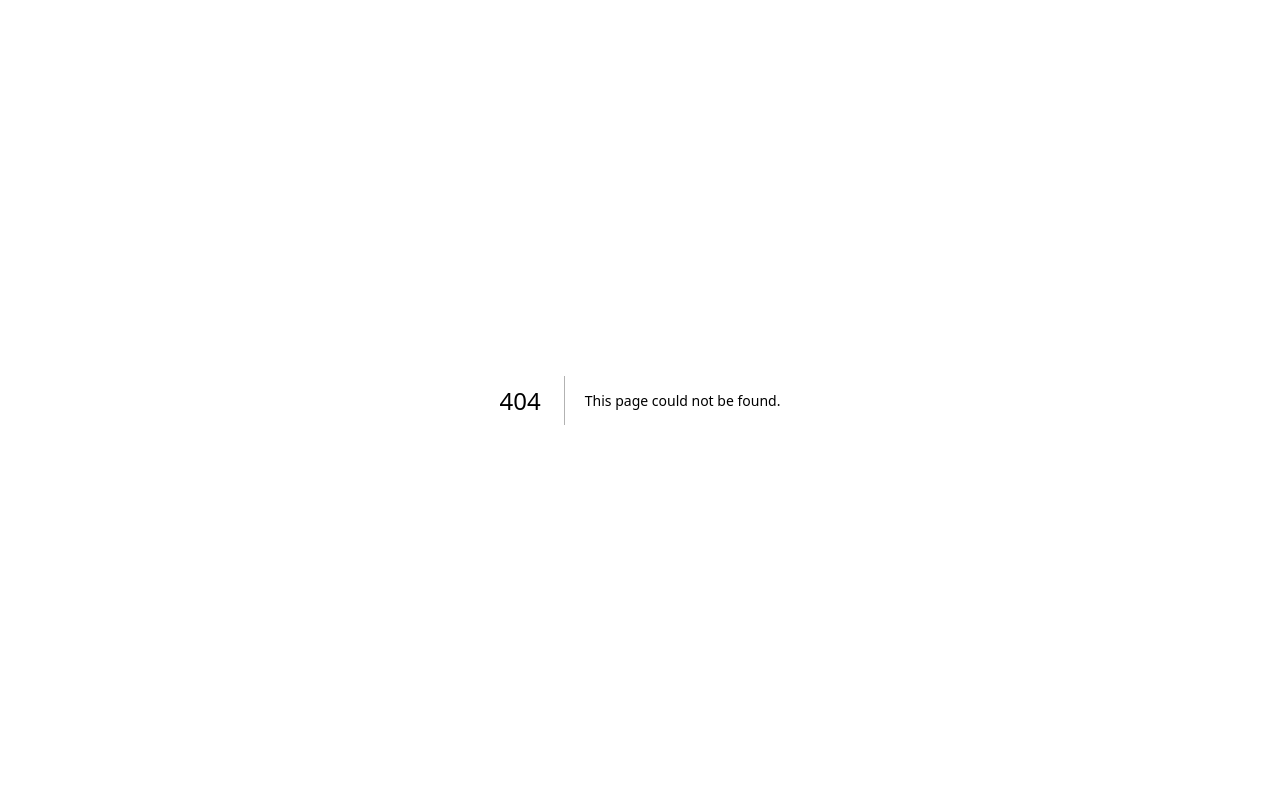
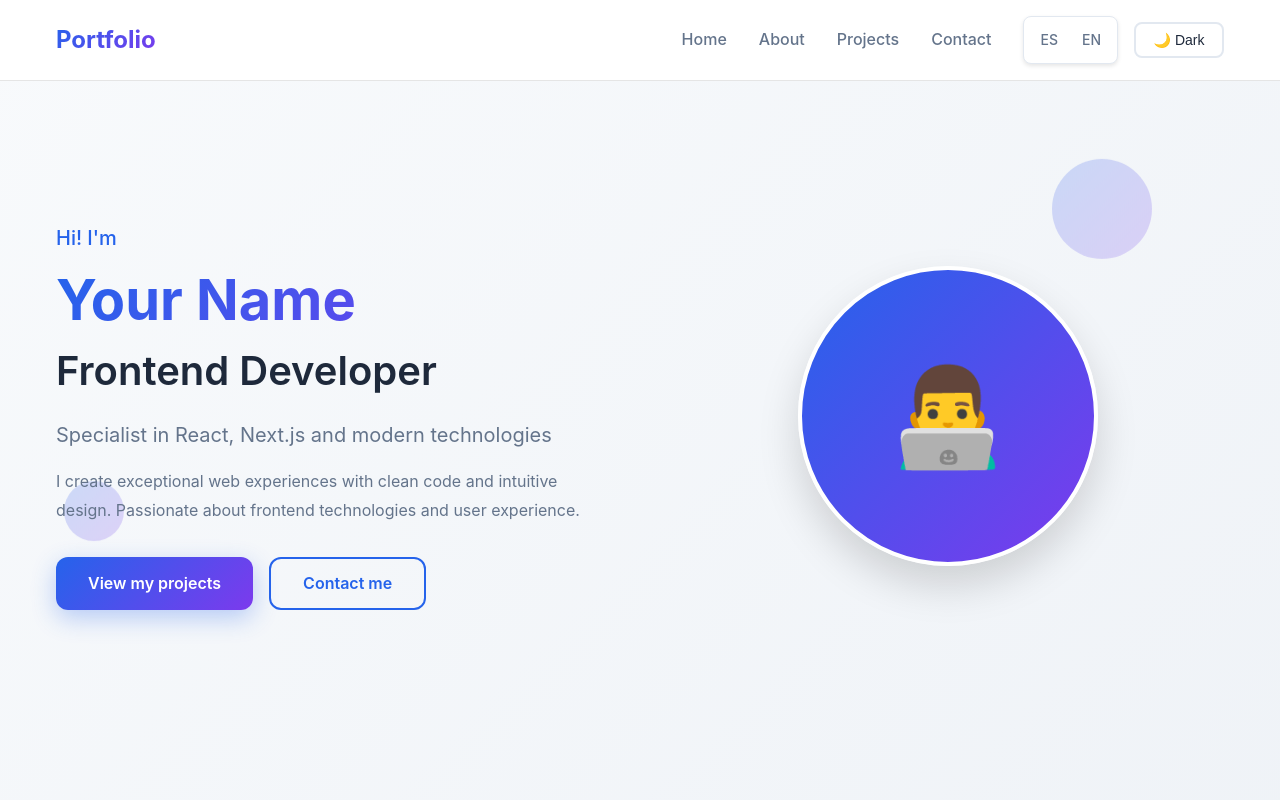
Before and after one commit to guillermo-conde/portfolio, a Next.js app: page /1 in a window 1280 px wide. Before the commit this address had no page. Shown: the top 800 px of the page. Built offline with nearby package versions, Linux system fonts and the light colour scheme.

Commit message:
update (intl): Update providers approach and add lang switch component

```diff
--- /dev/null
+++ b/app/[locale]/layout.tsx
@@ -0,0 +1,22 @@
+import { NextIntlClientProvider } from "next-intl";
+import { getMessages } from "next-intl/server";
+import React from "react";
+
+const Layout = async ({
+  children,
+  params,
+}: {
+  children: React.ReactNode;
+  params: Promise<{ locale: string }>;
+}) => {
+  const { locale } = await params;
+  const messages = await getMessages();
+
+  return (
+    <NextIntlClientProvider messages={messages} locale={locale}>
+      {children}
+    </NextIntlClientProvider>
+  );
+};
+
+export default Layout;
--- /dev/null
+++ b/app/[locale]/page.tsx
@@ -0,0 +1,19 @@
+import Navigation from "@/features/navigation/Navigation";
+import HeroSection from "@/features/hero/HeroSection";
+import AboutSection from "@/features/about/AboutSection";
+import ProjectsSection from "@/features/projects/ProjectsSection";
+import ContactSection from "@/features/contact/ContactSection";
+import Footer from "@/shared/layout/Footer/Footer";
+
+export default async function PortfolioPage() {
+  return (
+    <>
+      <Navigation />
+      <HeroSection />
+      <AboutSection />
+      <ProjectsSection />
+      <ContactSection />
+      <Footer />
+    </>
+  );
+}
--- /dev/null
+++ b/shared/ui/LanguageSwitch/LanguageSwitch.tsx
@@ -0,0 +1,33 @@
+"use client";
+
+import { useLocale } from "next-intl";
+import { Link } from "@/src/i18n/navigation";
+import styles from "./language-switch.module.css";
+
+export function LanguageSwitch() {
+  const locale = useLocale();
+
+  const languages = [
+    { code: "es", label: "ES", name: "Español" },
+    { code: "en", label: "EN", name: "English" },
+  ];
+
+  return (
+    <div className={styles.languageSwitch}>
+      {languages.map((language) => (
+        <Link
+          key={language.code}
+          href={language.code}
+          locale={language.code}
+          className={`${styles.languageBtn} ${
+            locale === language.code ? styles.active : ""
+          }`}
+          aria-label={`Switch to ${language.name}`}
+          title={language.name}
+        >
+          {language.label}
+        </Link>
+      ))}
+    </div>
+  );
+}
--- /dev/null
+++ b/shared/ui/LanguageSwitch/language-switch.module.css
@@ -0,0 +1,51 @@
+.languageSwitch {
+  display: flex;
+  background: var(--color-surface);
+  border-radius: 0.5rem;
+  padding: 0.25rem;
+  border: 1px solid var(--color-border);
+  box-shadow: var(--shadow-sm);
+}
+
+.languageBtn {
+  display: flex;
+  align-items: center;
+  justify-content: center;
+  padding: 0.5rem 0.75rem;
+  border: none;
+  background: transparent;
+  color: var(--color-text-secondary);
+  font-weight: 500;
+  font-size: 0.875rem;
+  border-radius: 0.375rem;
+  cursor: pointer;
+  transition: all 0.2s ease;
+  min-width: 2.5rem;
+  text-decoration: none;
+}
+
+.languageBtn:hover {
+  color: var(--color-text);
+  background: var(--color-hover);
+}
+
+.languageBtn.active {
+  background: var(--color-primary);
+  color: var(--color-text-inverse);
+  box-shadow: var(--shadow-sm);
+}
+
+.languageBtn.active:hover {
+  background: var(--color-primary);
+  color: var(--color-text-inverse);
+}
+
+/* Dark theme adjustments */
+[data-theme="dark"] .languageSwitch {
+  background: var(--color-surface-dark, #1a1a1a);
+  border-color: var(--color-border-dark, #333);
+}
+
+[data-theme="dark"] .languageBtn:hover {
+  background: var(--color-hover-dark, #2a2a2a);
+}
```
